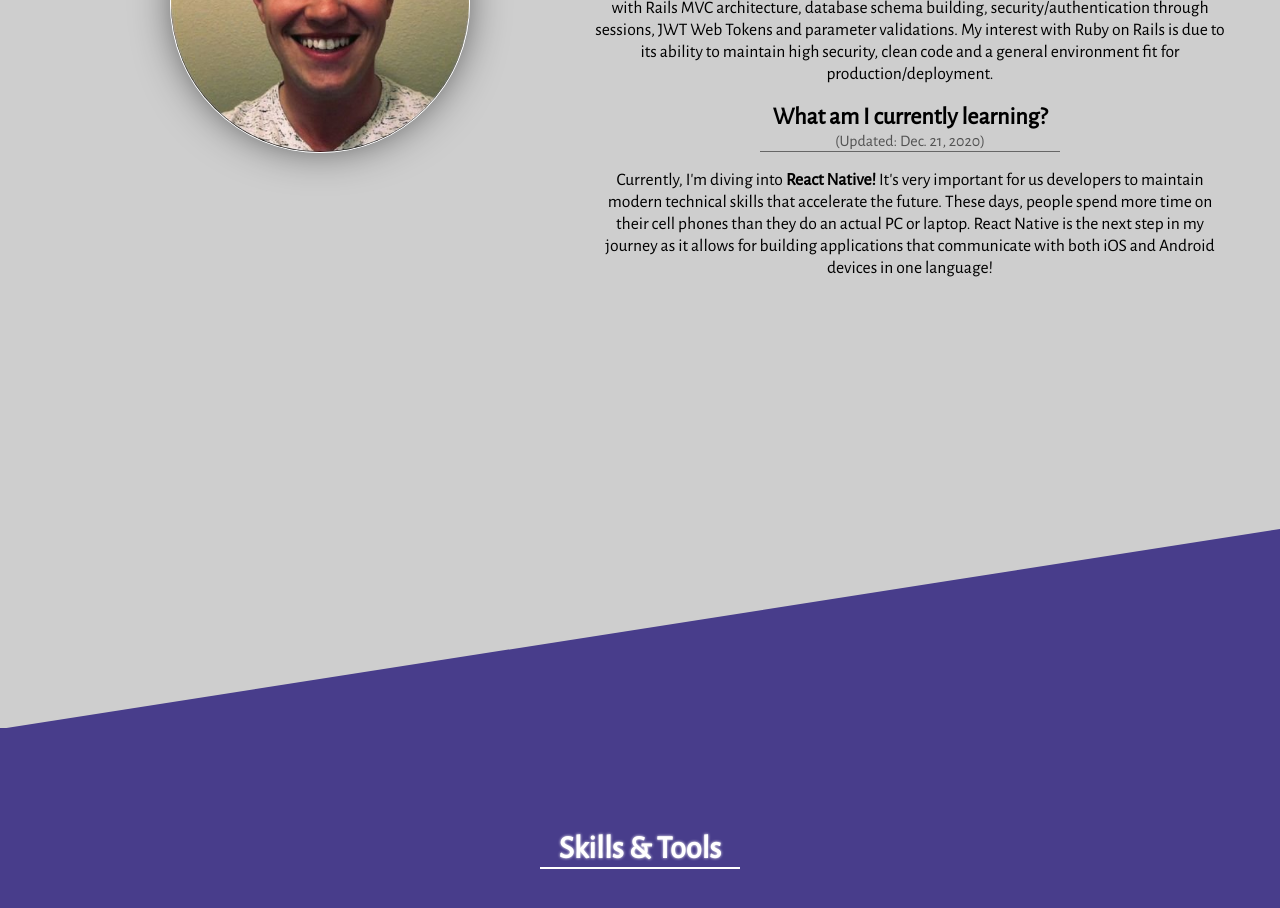
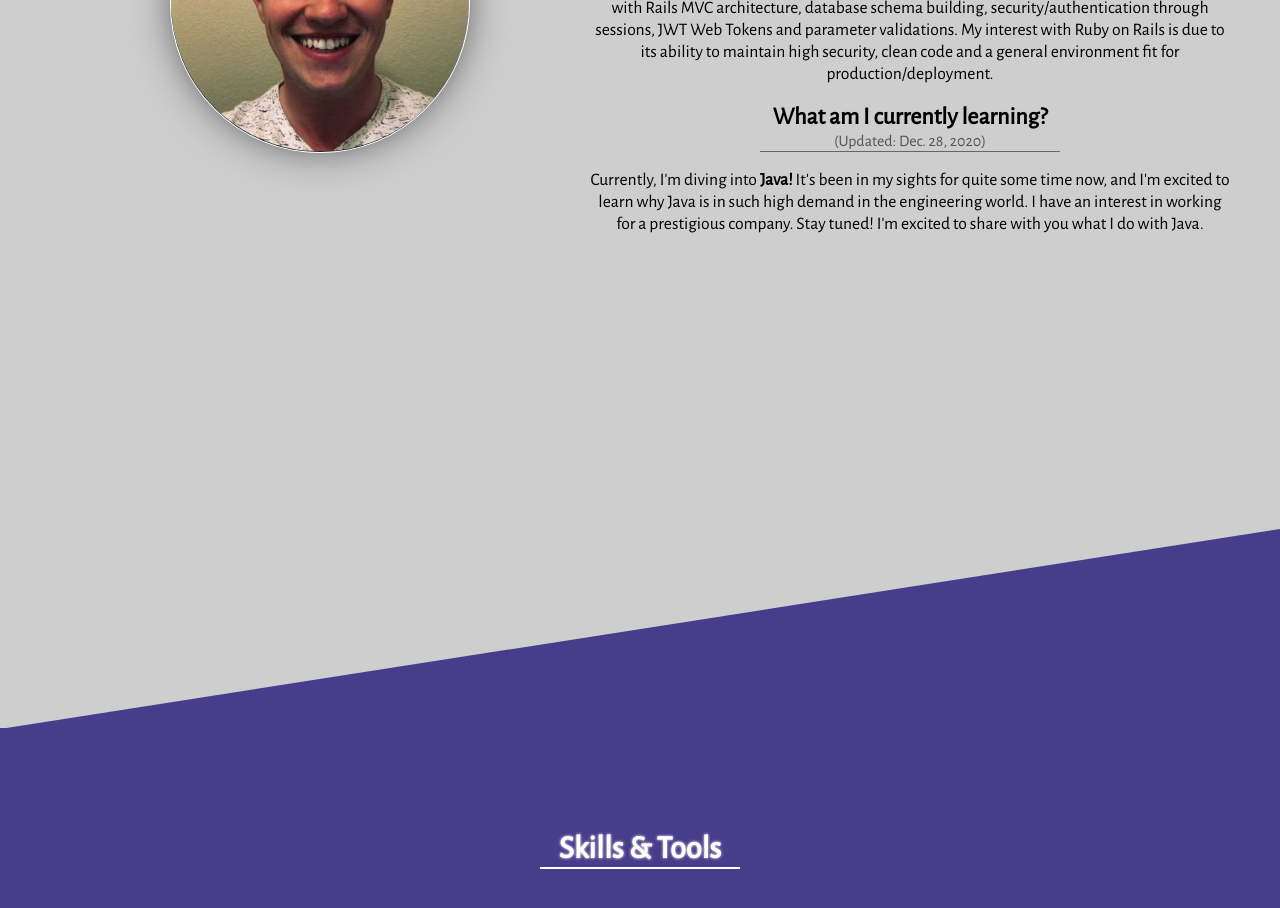
Before and after one commit to MatthewPalmer9/mattpdev, a React (Create React App) app: page / in a window 1280 px wide. Shown: the part 1200-2108 px from the top of the page. Built offline with nearby package versions, Linux system fonts and the light colour scheme.

Commit message:
updated About section.

```diff
--- a/src/sections/About.jsx
+++ b/src/sections/About.jsx
@@ -23,13 +23,11 @@ export default class About extends PureComponent {
 
                         <div className="current-progress">
                             <h2>What am I currently learning?</h2>
-                            <span>(Updated: Dec. 21, 2020)</span>
+                            <span>(Updated: Dec. 28, 2020)</span>
                             <div className="hr"></div>
-                            <p>Currently, I'm diving into <strong>React Native!</strong> It's very important for us developers to
-                                maintain modern technical skills that accelerate the future. These days, people spend
-                                more time on their cell phones than they do an actual PC or laptop. React Native is
-                                the next step in my journey as it allows for building applications that communicate
-                                with both iOS and Android devices in one language!
+                            <p>Currently, I'm diving into <strong>Java!</strong> It's been in my sights for quite some time now,
+                            and I'm excited to learn why Java is in such high demand in the engineering world. I have an interest
+                            in working for a prestigious company. Stay tuned! I'm excited to share with you what I do with Java.
                             </p>
                         </div>
                     </div>
```
